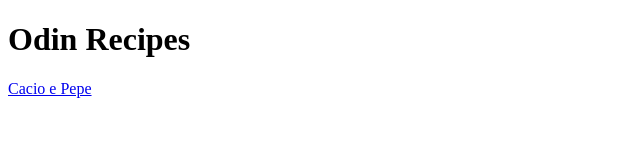
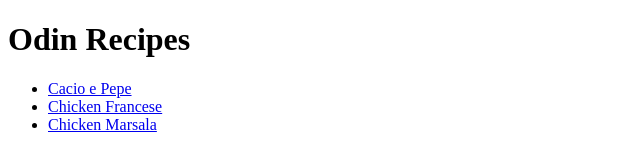
Before and after one commit to i-am-smash/odin-recipes, a plain HTML site: page index.html in a window 1280 px wide. Shown: the whole page, without its empty margins (0-640 px from the left). Drawn offline with Linux system fonts and the light colour scheme.

Commit message:
Add Links to index.html
Linked chickenmarsala.html and
chickenfrancese.html to index.html

```diff
--- a/index.html
+++ b/index.html
@@ -7,6 +7,10 @@
 </head>
 <body>
   <h1>Odin Recipes</h1>
-  <a href="./recipes/cacioepepe.html">Cacio e Pepe</a>
+  <ul>
+    <li><a href="./recipes/cacioepepe.html">Cacio e Pepe</a></li>
+    <li><a href="./recipes/chickenfrancese.html">Chicken Francese</a></li>
+    <li><a href="./recipes/chickenmarsala.html">Chicken Marsala</a></li>
+  </ul>
 </body>
 </html>
```
